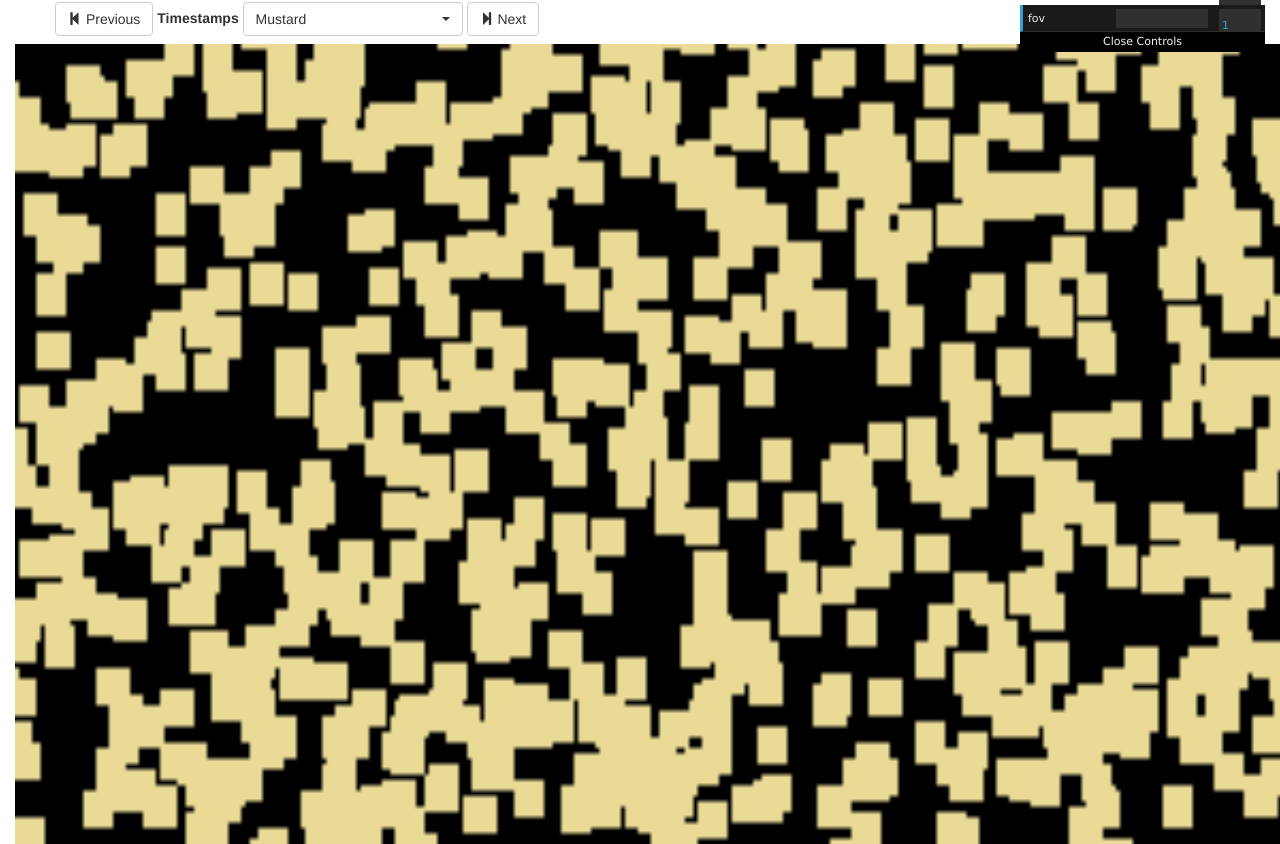
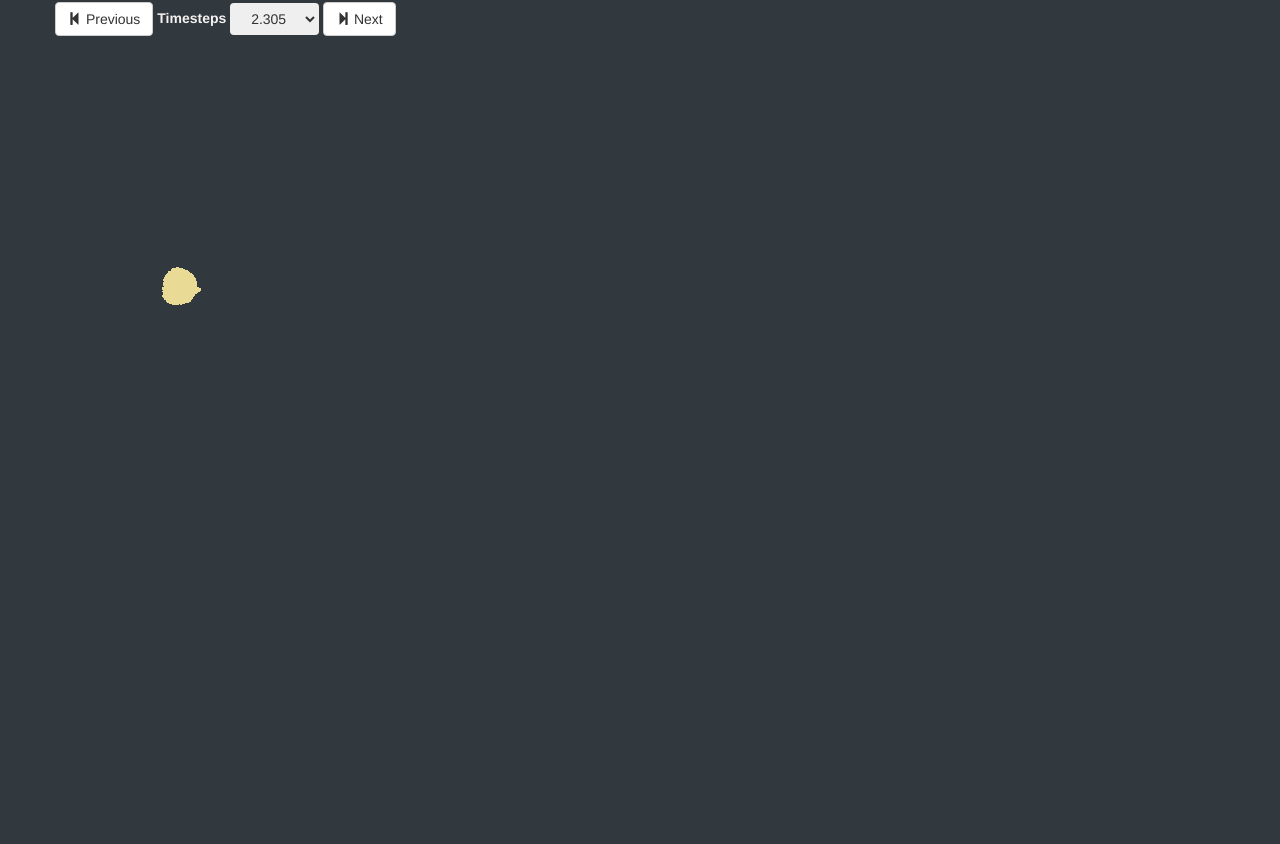
Before and after one commit to nafiul-nipu/High-Performance-Contrails-Visualization, a plain HTML site: page index.html in a window 1280 px wide. Shown: the part 69-913 px from the top of the page. After the commit the page ends 800 px from the top, so only its background shows below. Drawn offline with nearby package versions, Linux system fonts and the light colour scheme.

Commit message:
basic prototype done?

```diff
--- a/css/style.css
+++ b/css/style.css
@@ -1,7 +1,14 @@
-body { margin: 0; }
+body {
+    margin: 0;
+    background-color: hsl(204, 12%, 22%);;
+}
 
 h2{
+    color: #F5F1F0;
     text-align: center;
+}
+label{
+    color: #F5F1F0;
 }
 
 #canvas_container{
@@ -12,4 +19,6 @@ canvas{
     width: 100vw;
     height: 100vh;
     display: block;
+    border: none;
+    outline: none;
 }
--- a/index.html
+++ b/index.html
@@ -47,11 +47,8 @@
                     Previous
                   </a>
 
-                  <label for="selectpicker">Timestamps</label>
-                  <select class="selectpicker">
-                    <option>Mustard</option>
-                    <option>Ketchup</option>
-                    <option>Relish</option>
+                  <label for="timesteps">Timesteps</label>
+                  <select class="btn btn-outline btn-grey dropdown-toggle" id="timesteps">
                   </select>
 
                   <a  class="btn btn-default navbar-btn">
@@ -74,5 +71,6 @@
 <!-- js sources -->
 <script src="js/scene.js"></script>
 <script src="js/particleSystem.js"></script>
+<script src="js/TimeStepsController.js"></script>
 <script src="js/main.js"></script>
 </html>
--- /dev/null
+++ b/js/TimeStepsController.js
@@ -0,0 +1,56 @@
+
+"use strict";
+/* Create a Threejs scene for the application */
+
+/* Get or create the application global variable */
+var App = App || {};
+
+const TimeStepsController = function(options){
+    let self = {
+        steps : [2.305, 2.3075, 2.31, 2.3135, 2.315, 2.3175, 2.32,
+            2.3225, 2.325, 2.3275, 2.33, 2.3325, 2.335, 2.3375,
+            2.34, 2.3425, 2.345, 2.3475, 2.35, 2.355, 2.36,
+            2.365, 2.37, 2.375, 2.38, 2.385, 2.39, 2.395, 2.40]
+    }
+
+    function init(){
+        //create the options
+        d3.select("#timesteps")
+            .on("change", function(){
+                selectChange()
+            })
+            .selectAll("option")
+            .data(self.steps)
+            .enter()
+            .append("option")
+            .attr("value", function(d){
+                return d;
+            })
+            .text(function(d){
+                return d;
+            })
+    }
+
+    function changeController(){
+
+    }
+
+    function selectChange(){
+        // console.log(App.particleSystem)
+        console.log("hello")
+        // let file = $("#timesteps").val();
+        // let sceneObject = App.particleSystem.getParticleSystems();
+        // let removeParticles = sceneObject.getObjectByName('particleSystem');
+        // sceneObject.remove(removeParticles);
+        // App.particleSystem.initialize('particles/'+ file +'.csv');
+        // //add the particle system to the scene
+        // App.scene.addObject(sceneObject);
+
+        // // render the scene
+        // App.scene.render();
+    }
+    return{
+        init,
+        changeController
+    }
+}
--- a/js/main.js
+++ b/js/main.js
@@ -12,17 +12,21 @@ var App = App || {};
     /* Entry point of the application */
     App.start = function()
     {
+        //dropdown menu
+        App.timeStep = new TimeStepsController();
+        App.timeStep.init();
+        App.timeStep.changeController();
         // create a new scene, pass options as dictionary
         App.scene = new Scene({container:"scene"});
         App.scene.init()
 
         // initialize the particle system
-        const particleSystem = new ParticleSystem();
-        particleSystem.drawNozzle()
-        particleSystem.initialize('particles/2.31.csv');
+        App.particleSystem = new ParticleSystem();
+        App.particleSystem.drawNozzle()
+        App.particleSystem.initialize('particles/2.305.csv');
 
         //add the particle system to the scene
-        App.scene.addObject( particleSystem.getParticleSystems());
+        App.scene.addObject( App.particleSystem.getParticleSystems());
 
         // render the scene
         App.scene.render();
@@ -39,3 +43,7 @@ var App = App || {};
 window.onload = function(){
     App.start();
 }
+
+// window.addEventListener("resize", function(){
+//     App.start();
+// })
--- a/js/particleSystem.js
+++ b/js/particleSystem.js
@@ -1,4 +1,4 @@
-/* author: Andrew Burks */
+
 "use strict";
 
 /* Get or create the application global variable */
@@ -17,17 +17,33 @@ const ParticleSystem = function() {
     // This cylinder is only to guide development.
     // TODO: Remove after the data has been rendered
     function drawNozzle() {
+        let mtlLoader = new THREE.MTLLoader();
+        mtlLoader.setPath('models/');
+        mtlLoader.load('nozzle.mtl', mtls => {
+            mtls.preload();
+            let objLoader = new THREE.OBJLoader();
+            objLoader.setMaterials(mtls);
+            objLoader.setPath('models/');
+            objLoader.load('nozzle.obj', obj => {
+                obj.scale.set(20, 20, 20);
+                obj.position.set(-0.001, -0.0905, 0);
+                self.sceneObject.add(obj);
+            });
+        });
 
     }
 
     // creates the particle system
     function createParticleSystem () {
         // console.log(self.data)
+        // console.log(self.sceneObject.position)
+        self.sceneObject.position.set(-2,0,0)
         let particles = new THREE.Geometry();
         self.data.forEach(d => particles.vertices.push(new THREE.Vector3(d.x, d.y, d.z)));
         // if (points) scene.remove(points);
         let points = new THREE.Points(particles, new THREE.PointsMaterial({ size: 0.2, color: 'hsl(50, 65%, 75%)' }));
         // console.log(points)
+        points.name = "particleSystem";
         self.sceneObject.add(points);
         App.scene.render();
     };
--- a/js/scene.js
+++ b/js/scene.js
@@ -1,4 +1,4 @@
-/* author: Andrew Burks */
+
 "use strict";
 /* Create a Threejs scene for the application */
 
@@ -13,44 +13,73 @@ const Scene = function(options){
     }
 
     function init(){
-        const canvas = document.querySelector("#scene");
-        self.renderer = new THREE.WebGLRenderer({canvas});
+        const width = window.innerWidth - 100;
+        const topHeight = d3.select(".top").node().clientHeight
+        const height = window.innerHeight - topHeight - 50
+
+        const can = document.querySelector("#scene");
+
+        self.renderer = new THREE.WebGLRenderer({canvas: can, alpha:true});
+        self.renderer.setClearColor('hsl(0, 0%, 0%)', 0)
+        self.renderer.setSize(width, height)
+        self.renderer.setPixelRatio(window.devicePixelRatio)
+
+
 
         //camera
-        const fieldOfView = 1;
-        const aspect = window.innerWidth / window.innerHeight;
+        const fieldOfView = 4;
+        const aspect = width / height;
         const near = 1;
         const far = 1000;
 
         self.camera = new THREE.PerspectiveCamera(fieldOfView, aspect, near, far);
-        self.camera.position.z = 2;
+        self.camera.position.x = 20;
+        self.camera.position.y = 10
+        self.camera.position.z = 30;
+
+        self.camera.lookAt (new THREE.Vector3(-2,0,0));
 
         //scene
         self.scene = new THREE.Scene();
+        // console.log(self.scene.position)
+        // self.scene.position.x = 2;
 
-
-        //gui control
-        const gui = new dat.GUI();
-        gui.add(self.camera, 'near', 1, 2);
-        gui.add(self.camera, 'far', 1, 1000);
-        gui.add(self.camera, 'fov', 1, 100);
+        let controls = new THREE.OrbitControls(self.camera, self.renderer.domElement);
+        controls.addEventListener('change', render)
+        controls.update()
 
         // directional light
-        const color = 0xFFFFFF;
-        const intensity = 1;
-        const light = new THREE.DirectionalLight(color, intensity);
-        light.position.set(-1,2,4);
-        self.scene.add(light)
+        // Lights
+        let ambient = new THREE.AmbientLight('hsl(0, 0%, 100%)', 0.25);
+        let keyLight = new THREE.DirectionalLight(new THREE.Color('hsl(30, 100%, 75%)'), 0.6);
+        let fillLight = new THREE.DirectionalLight(new THREE.Color('hsl(240, 60%, 85%)'), 0.6);
+        let backLight = new THREE.DirectionalLight('hsl(0, 0%, 100%)', 0.4);
 
-        // self.renderer.render()
+        keyLight.position.set(-1, 0, 1);
+        fillLight.position.set(1, 0, 1);
+        backLight.position.set(1, 0, -1).normalize();
+
+        self.scene.add(ambient)
+        self.scene.add(keyLight)
+        self.scene.add(fillLight)
+        self.scene.add(backLight)
+
+        window.addEventListener("resize", function(){
+            resize();
+        })
 
     }
 
     function resize(){
-        // camera.aspect = (window.innerWidth * 1.6) / (window.innerHeight * 1.6);
-        // camera.updateProjectionMatrix();
-        // renderer.setSize(window.innerWidth * 1.6, window.innerHeight * 1.6);
-        // render();
+        const width = window.innerWidth - 100;
+        const topHeight = d3.select(".top").node().clientHeight
+        const height = window.innerHeight - topHeight - 50
+        console.log(width, height)
+
+        self.camera.aspect = width / height;
+        self.camera.updateProjectionMatrix();
+        self.renderer.setSize(width, height);
+        render()
 
     }
 
```
